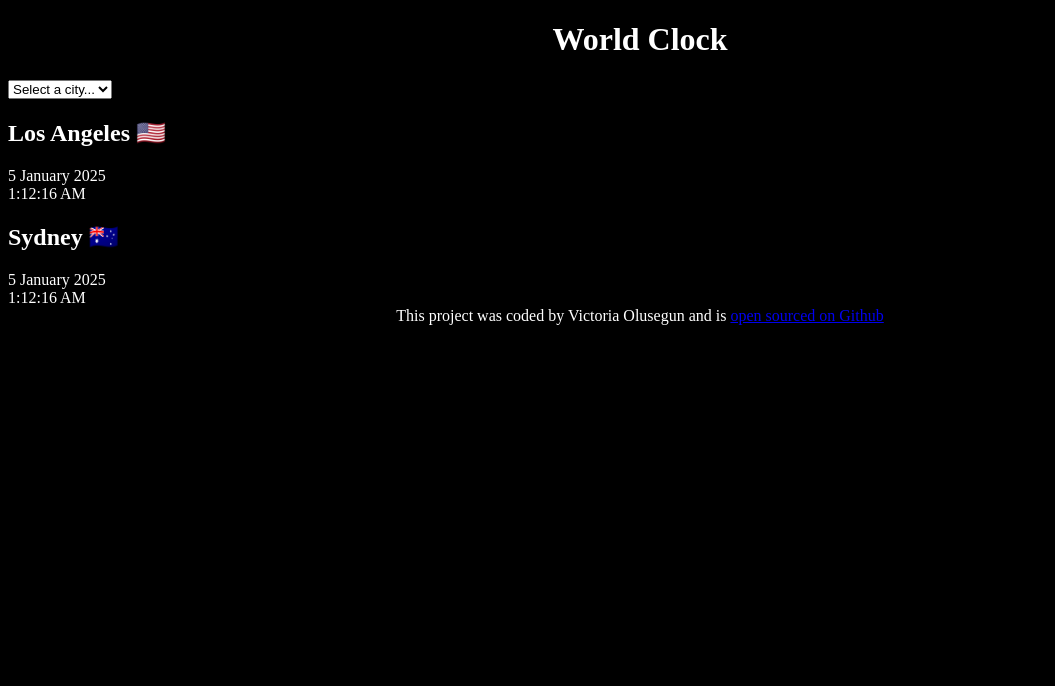
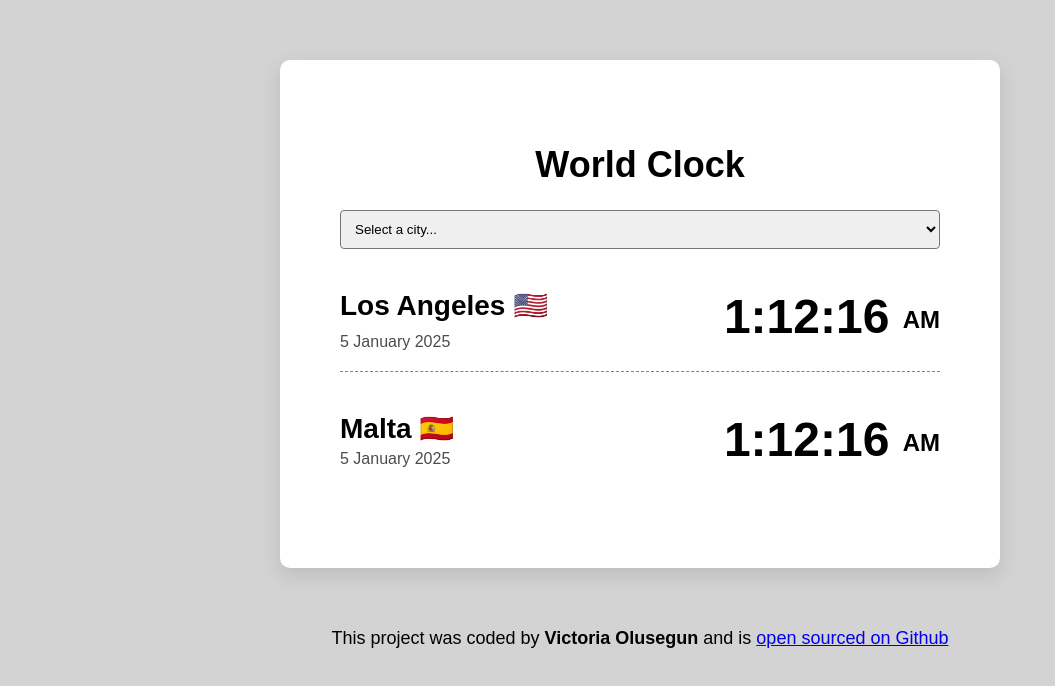
Before and after one commit to Vicko657/world-clock, a plain HTML site: page index.html in a window 1280 px wide. Shown: the whole page, without its empty margins (0-1055 px from the left). Drawn offline with Linux system fonts and the light colour scheme.

Commit message:
First version of styled project

```diff
--- a/css/style.css
+++ b/css/style.css
@@ -1,10 +1,64 @@
 body {
-  background: black;
-  color: white;
+  background: lightgrey;
+  color: black;
+  font-family: sans-serif;
 }
+
 h1 {
   text-align: center;
+  font-family: sans-serif;
+  font-size: 36px;
 }
+
+h2 {
+  margin: 0 0 5%;
+  font-size: 28px;
+}
+
+select {
+  display: block;
+  width: 100%;
+  border-radius: 4px;
+  padding: 10px;
+}
+
+.container {
+  max-width: 600px;
+  background: white;
+  padding: 60px;
+  margin: 60px auto;
+  box-shadow: rgba(100, 100, 111, 0.2) 0px 7px 19px 0px;
+  border-radius: 10px;
+}
+
+.city {
+  display: flex;
+  margin: 20px 0;
+  justify-content: space-between;
+  padding: 20px 0;
+  border-bottom: 1px dashed grey;
+}
+
+.city:last-child {
+  border: none;
+}
+
+.time {
+  font-size: 48px;
+  font-weight: bold;
+}
+
+.time small {
+  font-size: 24px;
+  vertical-align: middle;
+}
+
+.date {
+  opacity: 0.7;
+}
+
 footer {
   text-align: center;
+  font-size: 18px;
+  color: black;
 }
--- a/index.html
+++ b/index.html
@@ -18,19 +18,27 @@
       </select>
 
       <div class="city">
-        <h2>Los Angeles 🇺🇸</h2>
-        <div class="date">5 January 2025</div>
-        <div class="time">1:12:16 AM</div>
+        <div>
+          <h2>Los Angeles 🇺🇸</h2>
+          <div class="date">5 January 2025</div>
+        </div>
+        <div>
+          <div class="time">1:12:16 <small>AM</small></div>
+        </div>
       </div>
 
       <div class="city">
-        <h2>Sydney 🇦🇺</h2>
-        <div class="date">5 January 2025</div>
-        <div class="time">1:12:16 AM</div>
+        <div>
+          <h2>Malta 🇪🇸</h2>
+          <div class="date">5 January 2025</div>
+        </div>
+        <div>
+          <div class="time">1:12:16 <small>AM</small></div>
+        </div>
       </div>
     </div>
     <footer>
-      This project was coded by Victoria Olusegun and is
+      This project was coded by <strong>Victoria Olusegun</strong> and is
       <a href="https://vics-world-clock.netlify.app/" target="_blank"
         >open sourced on Github</a
       >
```
